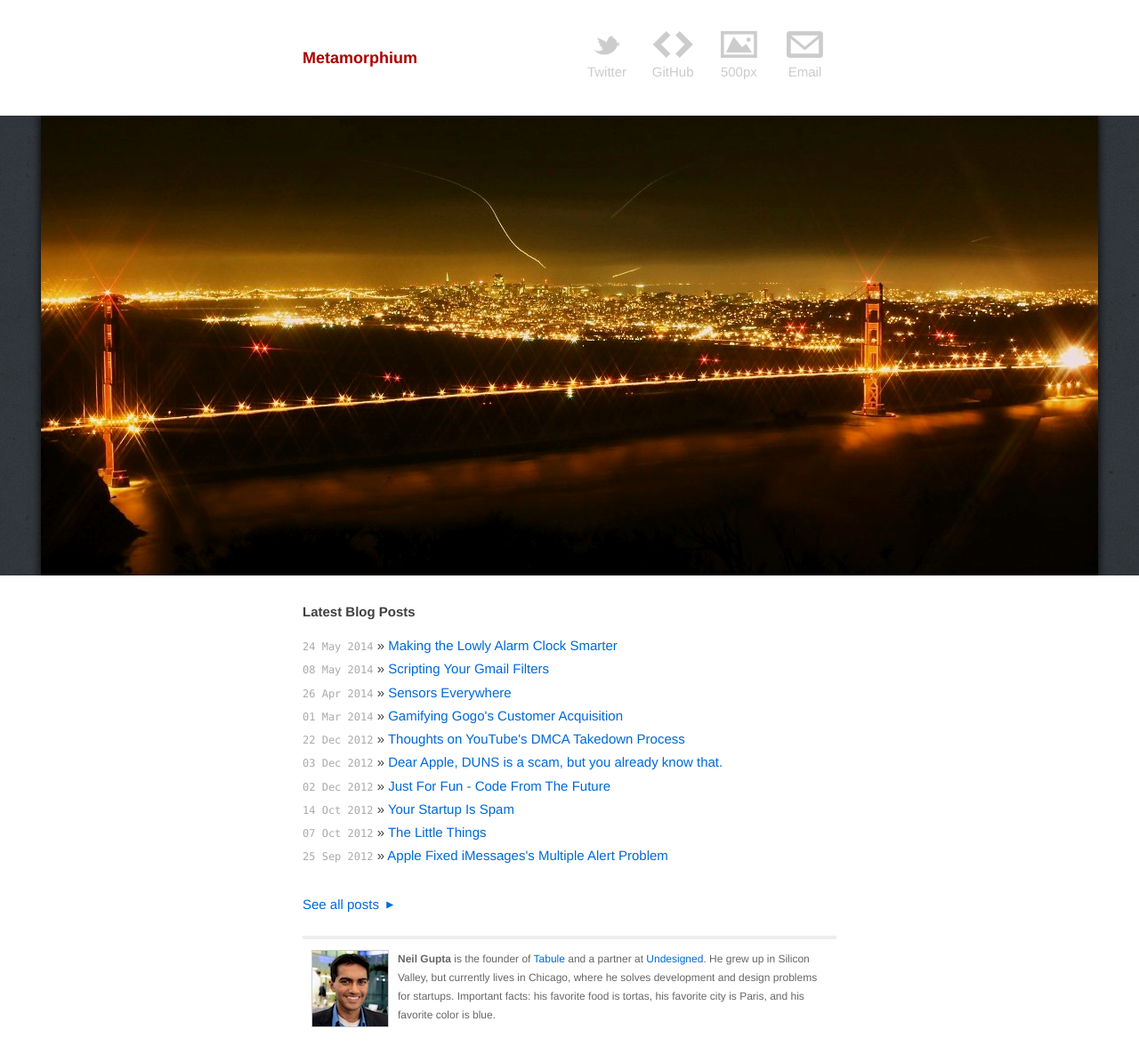
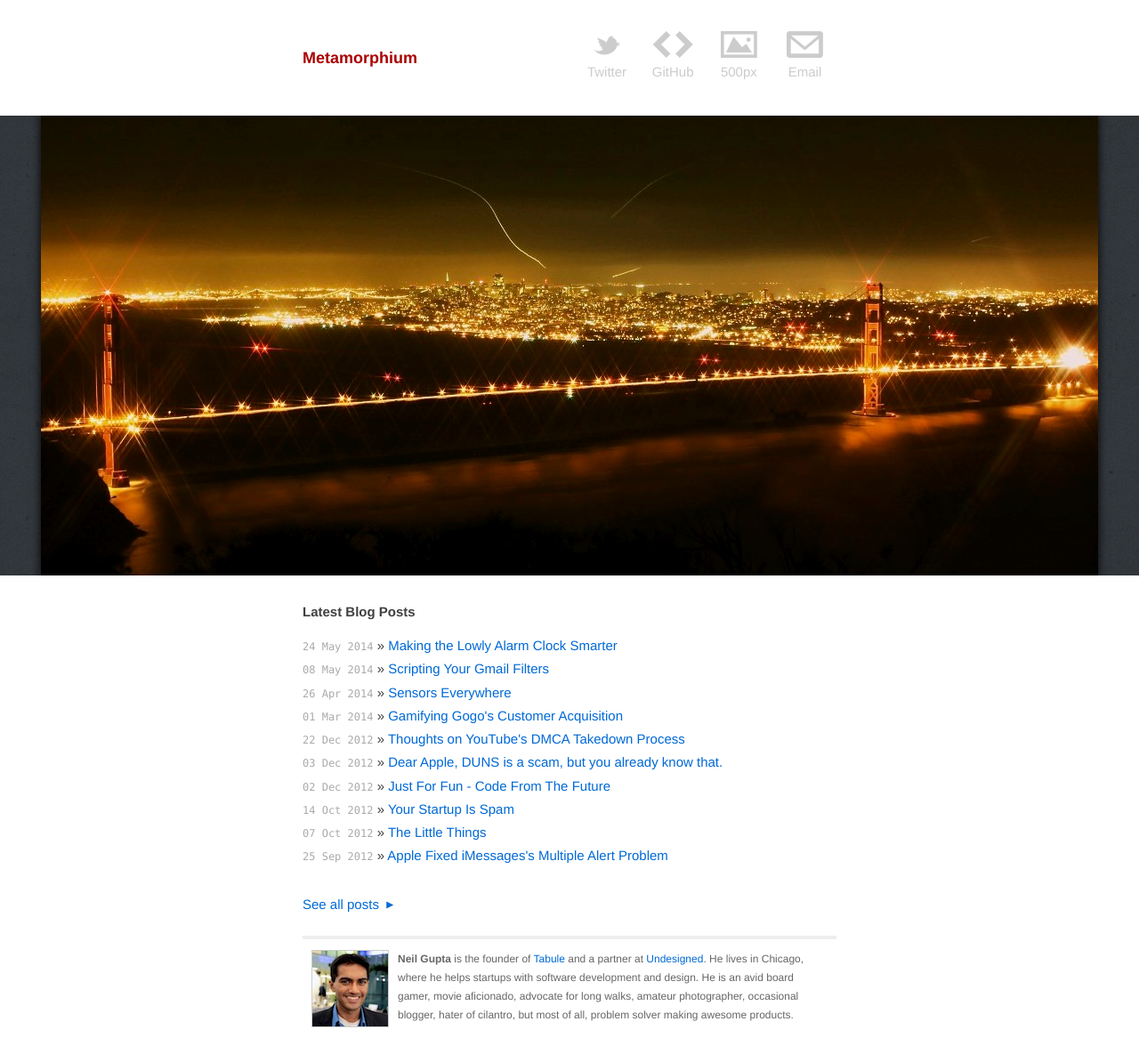
Before and after one commit to neilgupta/neilgupta.github.com, a Jekyll site: the page built from index.html, in a window 1280 px wide. Shown: the whole page at 89% size. Built offline with Jekyll 4.4.1, drawn with Linux system fonts in a browser that asks for light colours.

Commit message:
Update bio

```diff
--- a/_layouts/default.html
+++ b/_layouts/default.html
@@ -51,7 +51,7 @@
     <div class="contact">
       <p>
       	<img src="/images/neil.jpg" width="85" height="85" alt="Neil Gupta" />
-        <b>Neil Gupta</b> is the founder of <a href="http://tabuleapp.com">Tabule</a> and a partner at <a href="http://www.undesigned.io">Undesigned</a>. He grew up in Silicon Valley, but currently lives in Chicago, where he solves development and design problems for startups. Important facts: his favorite food is tortas, his favorite city is Paris, and his favorite color is blue.
+        <b>Neil Gupta</b> is the founder of <a href="http://tabuleapp.com">Tabule</a> and a partner at <a href="http://www.undesigned.io">Undesigned</a>. He lives in Chicago, where he helps startups with software development and design. He is an avid board gamer, movie aficionado, advocate for long walks, amateur photographer, occasional blogger, hater of cilantro, but most of all, problem solver making awesome products.
       </p>
     </div>
     <div class="clear">&nbsp;</div>
```
